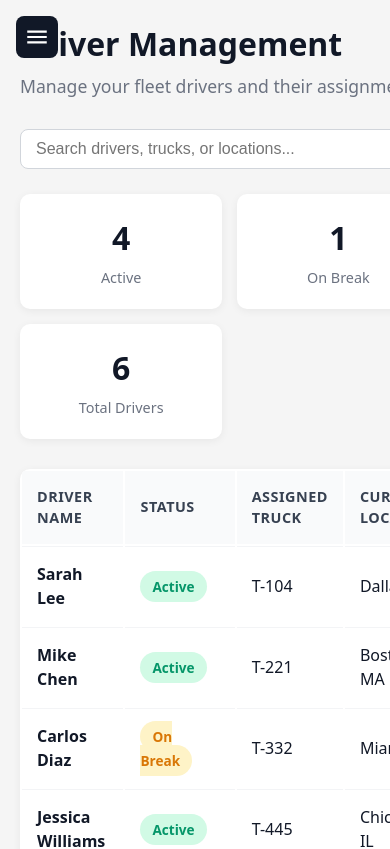
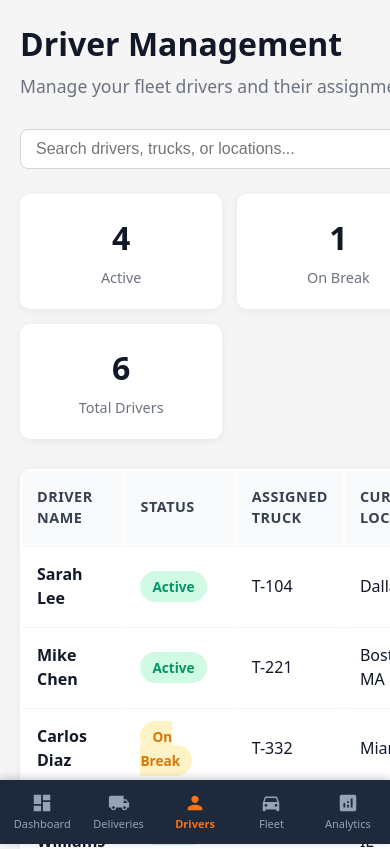
Before and after one commit to crispcodews/fleettrack, a React (Vite) app: page /drivers in a window 390 px wide. Shown: the top 849 px of the page. Built offline with nearby package versions, Linux system fonts and the light colour scheme.

Commit message:
Updates
Moved Navbar to bottom of page for mobile view

```diff
--- a/src/App.jsx
+++ b/src/App.jsx
@@ -44,10 +44,11 @@ function App() {
     // BrowserRouter enables client-side routing throughout the app
     <BrowserRouter>
       {/* Outer flex row - Sidebar on the left, page content fills the rest */}
-      <div style={{ display: "flex"}} className="app-layout">
+      <div style={{ display: "flex" }} className="app-layout">
         <Sidebar />
         {/* Main content area - renders the active route, light gray background */}
         <div
+          className="main-content"
           style={{ flex: 1, backgroundColor: "#f5f5f5", minHeight: "100vh" }}
         >
           <Routes>
--- a/src/components/Sidebar.jsx
+++ b/src/components/Sidebar.jsx
@@ -1,4 +1,4 @@
-import { useState } from "react";
+
 import { Link, useLocation } from "react-router-dom";
 import {
   MdDashboard,
@@ -6,33 +6,30 @@ import {
   MdPerson,
   MdDirectionsCar,
   MdAnalytics,
-  MdMenu,
-  MdClose,
+
 } from "react-icons/md";
 import "../styles/Sidebar.css";
 
-/* Renders the fixed left-hand navigation panel for the FleetTrack app.
-Highlights the active route using React Router's current location.
-*/
+/* Navigation config - shared between desktop sidebar and mobile bottom bar */
+
+const navItems = [
+  { path: "/", label: "Dashboard", icon: MdDashboard },
+  { path: "/deliveries", label: "Deliveries", icon: MdLocalShipping },
+  { path: "/drivers", label: "Drivers", icon: MdPerson },
+  { path: "/fleet", label: "Fleet", icon: MdDirectionsCar },
+  { path: "/analytics", label: "Analytics", icon: MdAnalytics },
+];
+
+/* Renders navigation for FleetTrack app.
+Desktop: fixed left sidebar.
+Mobile: fixed bottom tab bar
+Highlights the active route using React Router's current location */
+
 function Sidebar() {
-  // useLocation gives the current url path so we can highlight the active link
   const location = useLocation();
-  const [menuOpen, setMenuOpen] = useState(false);
 
-  /* Checks if a given route path matches the current URL.
-Used to apply active highlight styles to the matching nav link.
-@param {string} path - The route path to check (e.g., "deliveries")
-@returns {boolean} True if the path matches the current location
- */
-  const isActive = (path) => {
-    return location.pathname === path;
-  };
+  const isActive = (path) => location.pathname === path;
 
-  /* Generates the inline style object for a nav link.
-  Applies an orange highlight and bold font when the link is active.
-  @param {string} path - The route path this link points to
-  @returns {object} Inline style object for the link element
-   */
   const getLinkStyle = (path) => ({
     color: "white",
     textDecoration: "none",
@@ -46,76 +43,35 @@ Used to apply active highlight styles to the matching nav link.
     transition: "all 0.3s ease",
   });
 
-  const navLinks = (
-    <ul style={{ listStyle: " none", padding: 0 }}>
-      <li style={{ marginBottom: " 10px" }}>
-        <Link
-          to="/"
-          style={getLinkStyle("/")}
-          onClick={() => setMenuOpen(false)}
-        >
-          <MdDashboard size={20} /> Dashboard
-        </Link>
-      </li>
-      <li style={{ marginBottom: "10px" }}>
-        <Link
-          to="/deliveries"
-          style={getLinkStyle("/deliveries")}
-          onClick={() => setMenuOpen(false)}
-        >
-          <MdLocalShipping size={20} /> Deliveries
-        </Link>
-      </li>
-      <li style={{ marginBottom: "10px" }}>
-        <Link
-          to="/drivers"
-          style={getLinkStyle("/drivers")}
-          onClick={() => setMenuOpen(false)}
-        >
-          <MdPerson size={20} /> Drivers
-        </Link>
-      </li>
-      <li style={{ marginBottom: "10px" }}>
-        <Link
-          to="/fleet"
-          style={getLinkStyle("/fleet")}
-          onClick={() => setMenuOpen(false)}
-        >
-          <MdDirectionsCar size={20} /> Fleet
-        </Link>
-      </li>
-      <li style={{ marginBottom: "10px" }}>
-        <Link
-          to="/analytics"
-          style={getLinkStyle("/analytics")}
-          onClick={() => setMenuOpen(false)}
-        >
-          <MdAnalytics size={20} /> Analytics
-        </Link>
-      </li>
-    </ul>
-  );
-
-  return (
+   return (
     <>
-      {/* Hamburger button — only visible on mobile */}
-      <button className="hamburger-btn" onClick={() => setMenuOpen(!menuOpen)}>
-        {menuOpen ? <MdClose size={26} /> : <MdMenu size={26} />}
-      </button>
-
-      {/* Mobile dropdown menu - shown when menuOpen is true */}
-      {menuOpen && (
-        <div className="sidebar-mobile">
-          <h2 style={{ marginBottom: "20px" }}>🚛 FleetTrack</h2>
-          {navLinks}
-        </div>
-      )}
-
-      {/* Desktop sidebar - always visible on screens 768px and wider */}
+      {/* Desktop sidebar - visible on screens 768px and wider */}
       <div className="sidebar-desktop">
         <h2 style={{ marginBottom: "40px" }}>🚛 FleetTrack</h2>
-        {navLinks}
+        <ul style={{ listStyle: "none", padding: 0 }}>
+          {navItems.map(({ path, label, icon: Icon }) => (
+            <li key={path} style={{ marginBottom: "10px" }}>
+              <Link to={path} style={getLinkStyle(path)}>
+                <Icon size={20} /> {label}
+              </Link>
+            </li>
+          ))}
+        </ul>
       </div>
+
+      {/* Mobile bottom tab bar - visible below 768px */}
+      <nav className="bottom-nav">
+        {navItems.map(({ path, label, icon: Icon }) => (
+          <Link
+            key={path}
+            to={path}
+            className={`bottom-nav-item ${isActive(path) ? "active" : ""}`}
+          >
+            <Icon size={22} />
+            <span>{label}</span>
+          </Link>
+        ))}
+      </nav>
     </>
   );
 }
--- a/src/styles/Sidebar.css
+++ b/src/styles/Sidebar.css
@@ -1,34 +1,4 @@
-/* Only visible on mobile - hidden on desktop */
-.hamburger-btn {
-    display: flex;
-    position: fixed;
-    top: 16px;
-    left: 16px;
-    z-index: 1000;
-    background: #111827;
-    color: white;
-    border: none;
-    border-radius: 8px;
-    padding: 8px;
-    cursor: pointer;
-}
-
-/* Full-width dropdown nav shown when hamburger is toggled */
-.side-mobile {
-    position: fixed;
-    top: 0;
-    left: 0;
-    width: 100%;
-    background: #111827;
-    color: white;
-    padding: 60px 20px 20px 20px; /* Top padding clears the hamburger button */
-    z-index: 999;
-    box-sizing: border-box;
-    min-height: 100vh;
-    overflow-y: auto;
-}
-
-/* Desktop sidebar is hidden on mobile */
+/* --- Desktop sidebar --- */
 .sidebar-desktop {
   display: none;
   width: 260px;
@@ -41,17 +11,51 @@
   flex-shrink: 0;
 }
 
-/* Desktop layout */
+/* --- Mobile bottom tab bar --- */
+.bottom-nav {
+  display: flex;
+  position: fixed;
+  bottom: 0;
+  left: 0;
+  width: 100%;
+  background-color: #1e293b;
+  padding: 6px 4px;
+  box-sizing: border-box;
+  z-index: 1000;
+  box-shadow: 0 -2px 8px rgba(0, 0, 0, 0.2);
+}
+
+.bottom-nav-item {
+  flex: 1;
+  display: flex;
+  flex-direction: column;
+  align-items: center;
+  justify-content: center;
+  gap: 2px;
+  padding: 6px 2px;
+  color: #94a3b8; /* muted gray for inactive */
+  text-decoration: none;
+  font-size: 11px;
+  border-radius: 8px;
+  transition: all 0.2s ease;
+}
+
+.bottom-nav-item span {
+  white-space: nowrap;
+}
+
+.bottom-nav-item.active {
+  color: #f97316; /* orange to match active desktop highlight */
+  font-weight: 600;
+}
+
+/* --- Desktop layout: show sidebar, hide bottom bar --- */
 @media (min-width: 768px) {
-    /* Hide hamburger and mobile menu on desktop */
-    .hamburger-btn,
-    .sidebar-mobile {
+  .sidebar-desktop {
+    display: block;
+  }
+
+  .bottom-nav {
     display: none;
   }
-
-    /* Show the permanent sidebar on desktop */
-    .sidebar-desktop {
-        display: block;
-        width: 220px;
 }
-}
```
Also changed, not shown: src/main.jsx (line endings or trailing spaces). Lines whose indentation alone changed are shown as unchanged.
